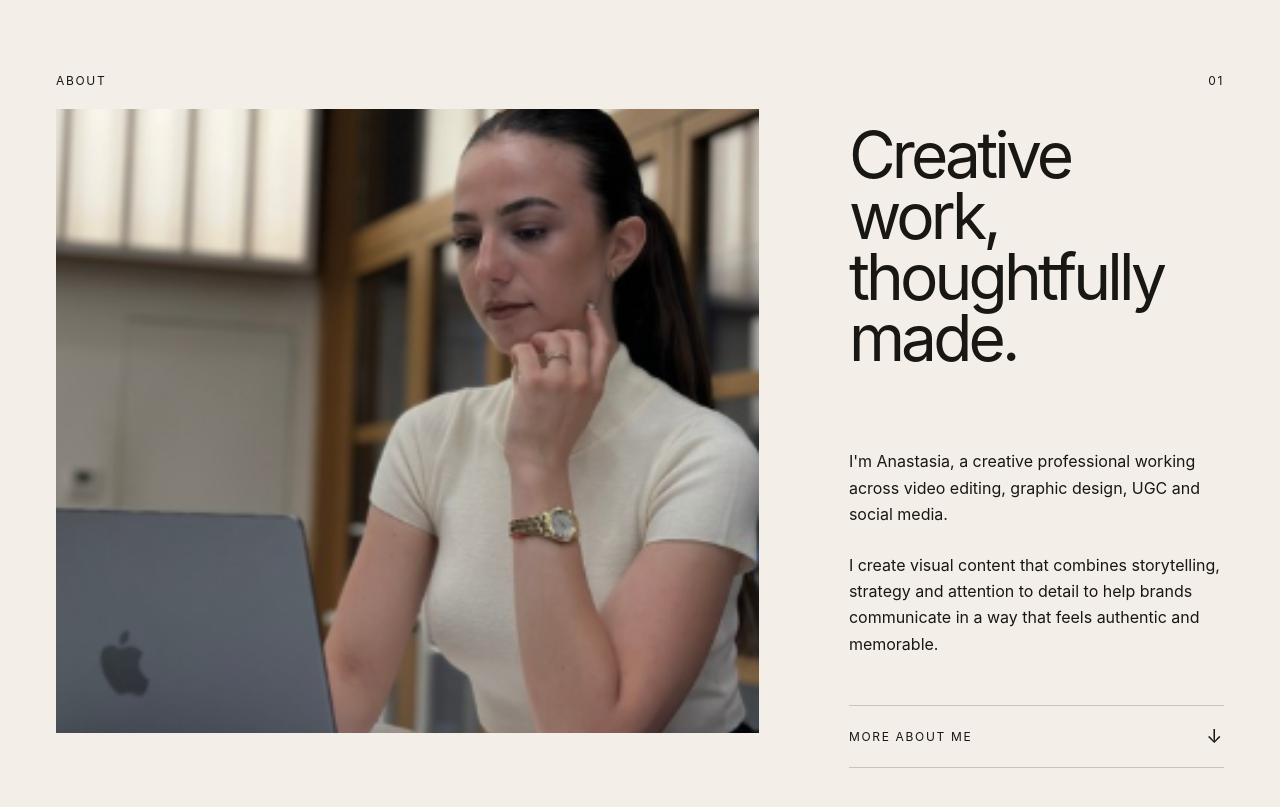
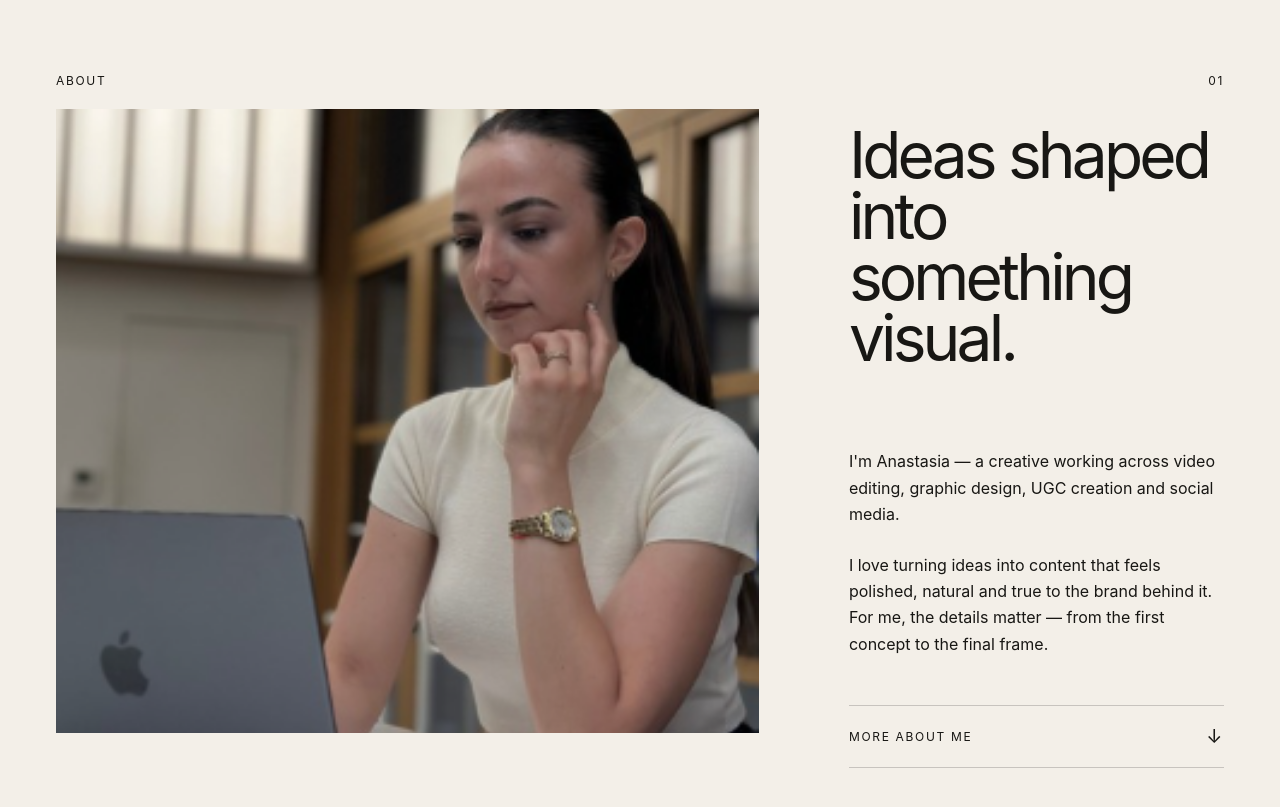
Before and after one commit to IvannIvannov/Anastasia-vol2, a React (Vite) app: page / in a window 1280 px wide. Shown: the part 840-1647 px from the top of the page. Built offline with nearby package versions, Linux system fonts and the light colour scheme; no server answers.

Commit message:
Refine about copy with a more personal creative voice

```diff
--- a/src/components/About/About.tsx
+++ b/src/components/About/About.tsx
@@ -1,7 +1,9 @@
 import { useState } from "react";
+
 import { AnimatePresence, motion } from "motion/react";
 
 import aboutImage from "../../assets/anastasia.png";
+
 import MoreAbout from "../MoreAbout/MoreAbout";
 
 import "./About.css";
@@ -47,9 +49,9 @@ const About = () => {
               }}
               className="about__title"
             >
-              Creative work,
+              Ideas shaped
               <br />
-              thoughtfully made.
+              into something visual.
             </motion.h2>
 
             <motion.div
@@ -64,14 +66,14 @@ const About = () => {
               className="about__text"
             >
               <p>
-                I'm Anastasia, a creative professional working across video
-                editing, graphic design, UGC and social media.
+                I&apos;m Anastasia — a creative working across video editing,
+                graphic design, UGC creation and social media.
               </p>
 
               <p>
-                I create visual content that combines storytelling, strategy and
-                attention to detail to help brands communicate in a way that
-                feels authentic and memorable.
+                I love turning ideas into content that feels polished, natural
+                and true to the brand behind it. For me, the details matter —
+                from the first concept to the final frame.
               </p>
             </motion.div>
 
```
